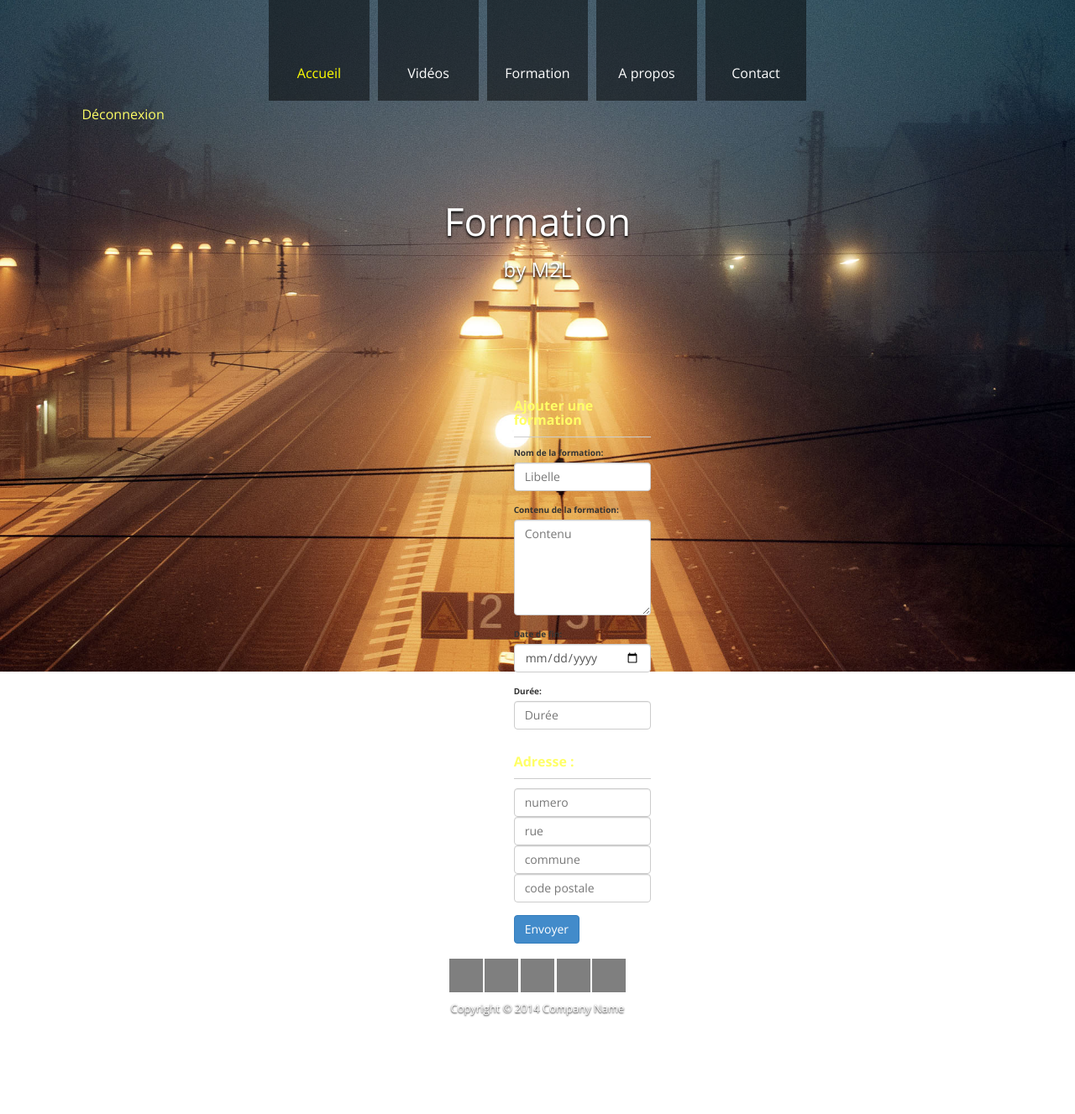
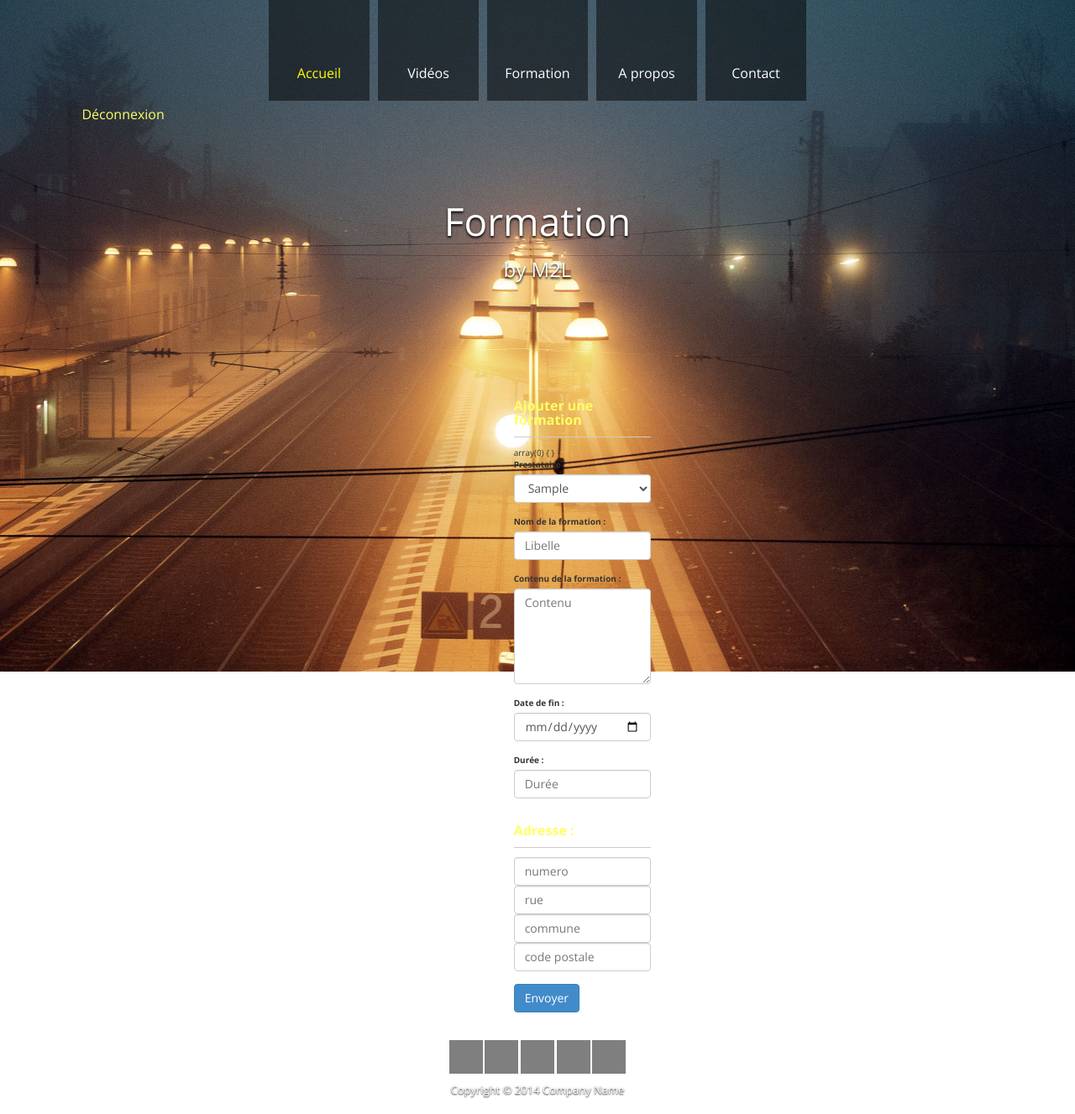
Before and after one commit to Waner974/Php, a PHP site: template M2L/Views/gestionFormation.php in a window 1280 px wide. Shown: the whole page at 84% size. Before the commit the page ends 1212 px from the top, so only its background shows below. Run offline with PHP 8.4, Linux system fonts and the light colour scheme; the template is opened without the code that fills it: most values are stand-ins (such as "Sample title", 1, 10 or a date in 2020); some libraries are stand-ins or nearby versions; some web fonts are replaced.

Commit message:
Ajout gestionFormation (bug dans l'insert à corriger)

```diff
--- a/M2L/Views/gestionFormation.php
+++ b/M2L/Views/gestionFormation.php
@@ -2,20 +2,41 @@
     <form action="<?= BASE_URL; ?>/gestionFormation" method="post">
         <div class="col-md-8 col-md-offset-2">
             <h3>Ajouter une formation</h3><hr>
+            <per> <?php if(isset($_POST)) { var_dump($_POST); }?> </per>
+             <div class="form-group">
+                <label for="libelle">Prestataire : </label>
+                    <select class="form-control" name="presta">
+                        <?php
+                            if(sizeof($presta) > 0)
+                            {
+                                foreach($presta as $key => $value)
+                                {
+                                    echo '<option value="'.$value['id_p'].'">'.$value['raison_s'].'</option>';
+                                }
+                            }
+                            else
+                            {
+                                echo '<option>Pas de prestataire</option>';
+                            }
+                        ?>
+                    </select>
+            </div>
             <div class="form-group">
-                <label for="libelle">Nom de la formation:</label>
+
+            <div class="form-group">
+                <label for="libelle">Nom de la formation : </label>
                 <input type="text" id="libelle" name="libelle" class="form-control" placeholder="Libelle"/>
             </div>
             <div class="form-group">
-                <label for="contenu">Contenu de la formation:</label>
+                <label for="contenu">Contenu de la formation : </label>
                 <textarea id="contenu" name="contenu" class="form-control" rows="5" placeholder="Contenu"></textarea>
             </div>
             <div class="form-group">
-                <label for="date_f">Date de fin:</label>
+                <label for="date_f">Date de fin : </label>
                 <input type="date" id="date_f" name="date_f" class="form-control"/>
             </div>
             <div class="form-group">
-                <label for="Nbjour">Durée:</label>
+                <label for="Nbjour">Durée : </label>
                 <input type="number" id="Nbjour" name="Nbjour" class="form-control" placeholder="Durée"/>
             </div>
             <div class="form-group">
```
Also changed, not shown: M2L/Controllers/gestionFormation.php (+13 -1 lines), M2L/Models/gestionFormation.php (+15 -3 lines).
